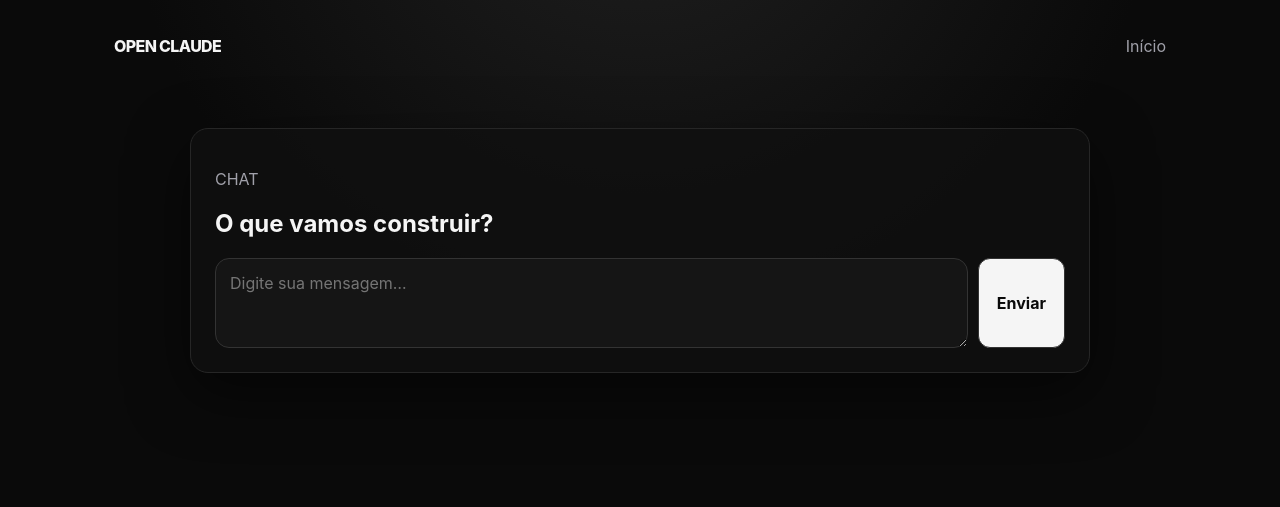
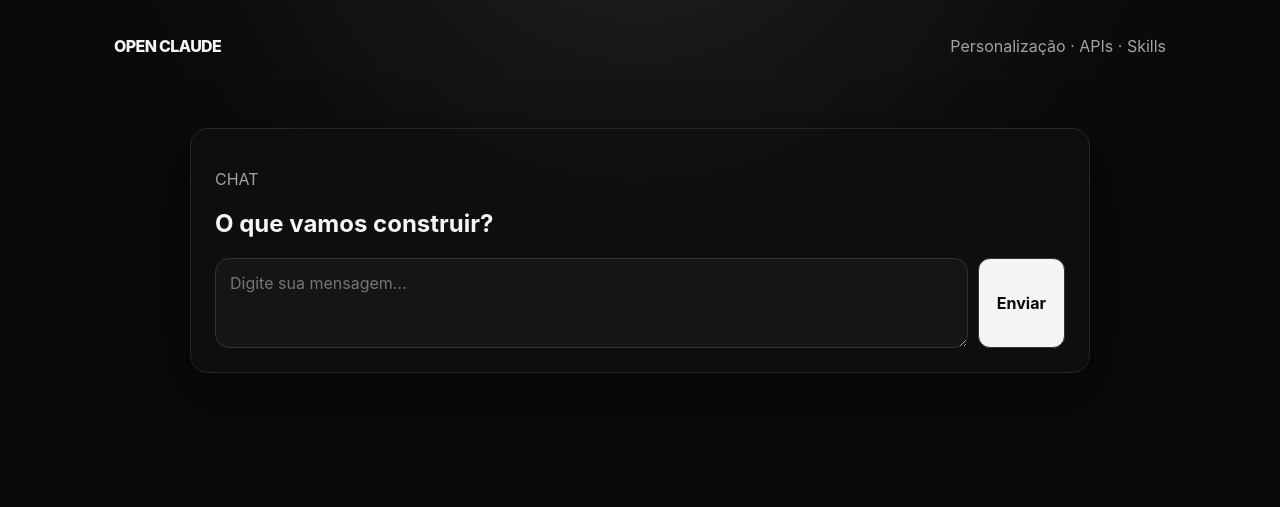
Before and after one commit to joaquimmiguel1200-spec/open-claude, a Next.js app: page /chat in a window 1280 px wide. Shown: the top 507 px of the page. Built offline with nearby package versions, Linux system fonts and the light colour scheme; no server answers.

Commit message:
feat: add personalization settings link

```diff
--- a/app/chat/page.tsx
+++ b/app/chat/page.tsx
@@ -1,52 +1,7 @@
 'use client'
-
-import { FormEvent, useState } from 'react'
-
+import { FormEvent,useState } from 'react'
 export default function ChatPage(){
-  const [message,setMessage]=useState('')
-  const [answer,setAnswer]=useState('')
-  const [loading,setLoading]=useState(false)
-
-  async function send(e:FormEvent){
-    e.preventDefault()
-    if(!message.trim()||loading)return
-    setLoading(true)
-    setAnswer('')
-    try{
-      const res=await fetch('/api/chat',{
-        method:'POST',
-        headers:{'content-type':'application/json',accept:'text/event-stream'},
-        body:JSON.stringify({message,honeypot:'',stream:true})
-      })
-      if(!res.ok){
-        const data=await res.json().catch(()=>({}))
-        setAnswer(data.error||'Não foi possível processar a solicitação.')
-        return
-      }
-      if(!res.body){setAnswer('Sem resposta do servidor.');return}
-      const reader=res.body.getReader()
-      const decoder=new TextDecoder()
-      let buffer=''
-      while(true){
-        const {done,value}=await reader.read()
-        if(done)break
-        buffer+=decoder.decode(value,{stream:true})
-        const frames=buffer.split('\n\n')
-        buffer=frames.pop()||''
-        for(const frame of frames){
-          const line=frame.split('\n').find((item)=>item.startsWith('data: '))
-          if(!line)continue
-          try{
-            const event=JSON.parse(line.slice(6))
-            if(event.type==='delta')setAnswer((current)=>current+event.delta)
-            if(event.type==='error')setAnswer((current)=>current||event.error?.message||'Erro no modelo.')
-          }catch{}
-        }
-      }
-    }catch{
-      setAnswer('Erro de conexão.')
-    }finally{setLoading(false)}
-  }
-
-  return <main className="shell"><nav className="nav"><a className="brand" href="/">OPEN CLAUDE</a><a className="muted" href="/">Início</a></nav><section className="chat"><div className="card"><p className="muted">CHAT</p><h1>O que vamos construir?</h1>{answer&&<div className="card"><p>{answer}</p></div>}<form className="composer" onSubmit={send}><input aria-hidden="true" tabIndex={-1} autoComplete="off" name="website" style={{position:'absolute',left:'-10000px',width:1,height:1,opacity:0}}/><textarea aria-label="Mensagem" maxLength={12000} value={message} onChange={e=>setMessage(e.target.value)} placeholder="Digite sua mensagem…"/><button className="button" disabled={loading}>{loading?'Processando…':'Enviar'}</button></form></div></section></main>
+ const [message,setMessage]=useState(''),[answer,setAnswer]=useState(''),[loading,setLoading]=useState(false)
+ async function send(e:FormEvent){e.preventDefault();if(!message.trim()||loading)return;setLoading(true);setAnswer('');try{const res=await fetch('/api/chat',{method:'POST',headers:{'content-type':'application/json',accept:'text/event-stream'},body:JSON.stringify({message,honeypot:'',stream:true})});if(!res.ok){const data=await res.json().catch(()=>({}));setAnswer(data.error||'Não foi possível processar a solicitação.');return}if(!res.body){setAnswer('Sem resposta do servidor.');return}const reader=res.body.getReader(),decoder=new TextDecoder();let buffer='';while(true){const{done,value}=await reader.read();if(done)break;buffer+=decoder.decode(value,{stream:true});const frames=buffer.split('\n\n');buffer=frames.pop()||'';for(const frame of frames){const line=frame.split('\n').find(item=>item.startsWith('data: '));if(!line)continue;try{const event=JSON.parse(line.slice(6));if(event.type==='delta')setAnswer(current=>current+event.delta);if(event.type==='error')setAnswer(current=>current||event.error?.message||'Erro no modelo.')}catch{}}}}catch{setAnswer('Erro de conexão.')}finally{setLoading(false)}}
+ return <main className="shell"><nav className="nav"><a className="brand" href="/">OPEN CLAUDE</a><div className="actions" style={{marginTop:0}}><a className="muted" href="/settings">Personalização · APIs · Skills</a></div></nav><section className="chat"><div className="card"><p className="muted">CHAT</p><h1>O que vamos construir?</h1>{answer&&<div className="card"><p style={{whiteSpace:'pre-wrap'}}>{answer}</p></div>}<form className="composer" onSubmit={send}><input aria-hidden="true" tabIndex={-1} autoComplete="off" name="website" style={{position:'absolute',left:'-10000px',width:1,height:1,opacity:0}}/><textarea aria-label="Mensagem" maxLength={12000} value={message} onChange={e=>setMessage(e.target.value)} placeholder="Digite sua mensagem…"/><button className="button" disabled={loading}>{loading?'Processando…':'Enviar'}</button></form></div></section></main>
 }
```
